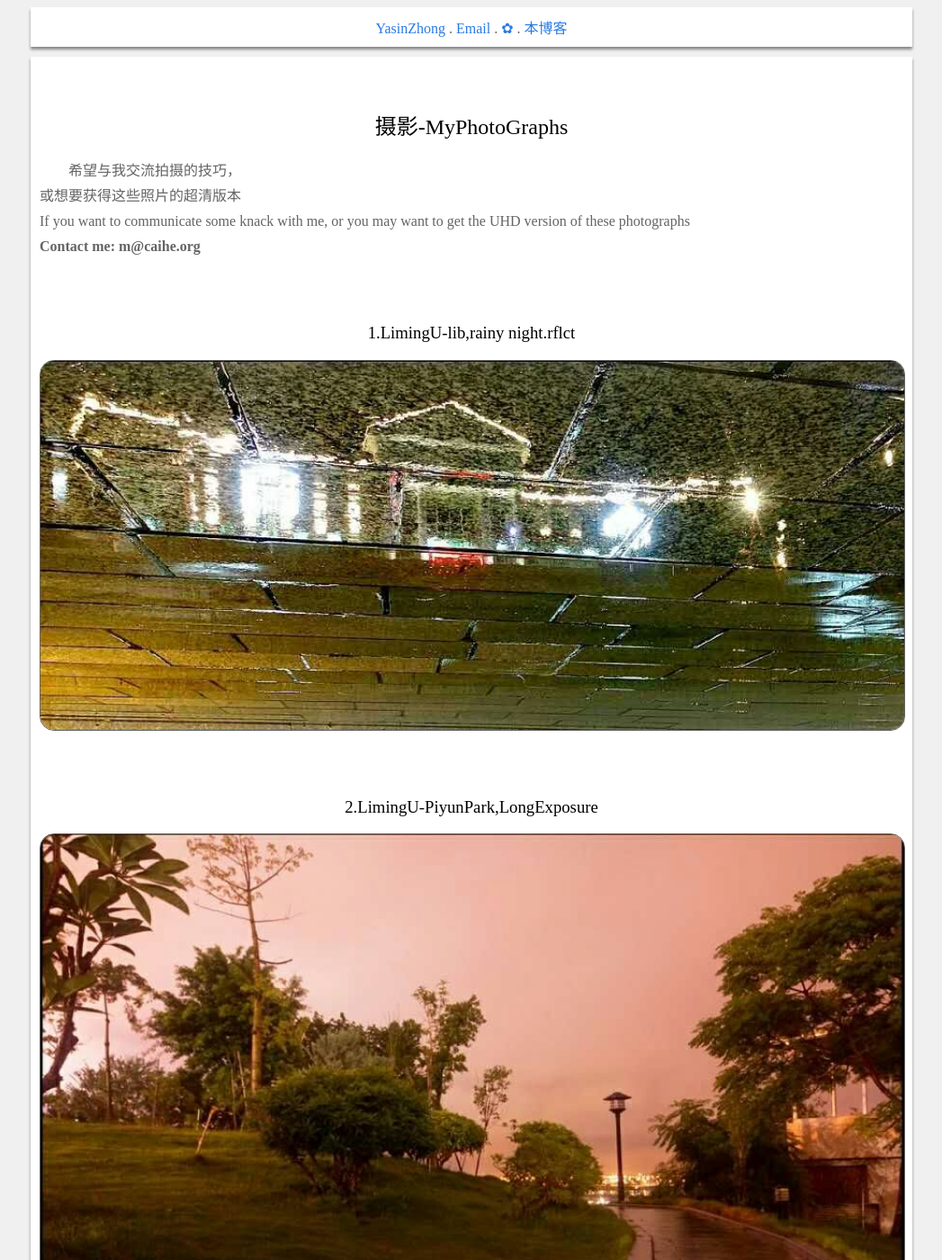
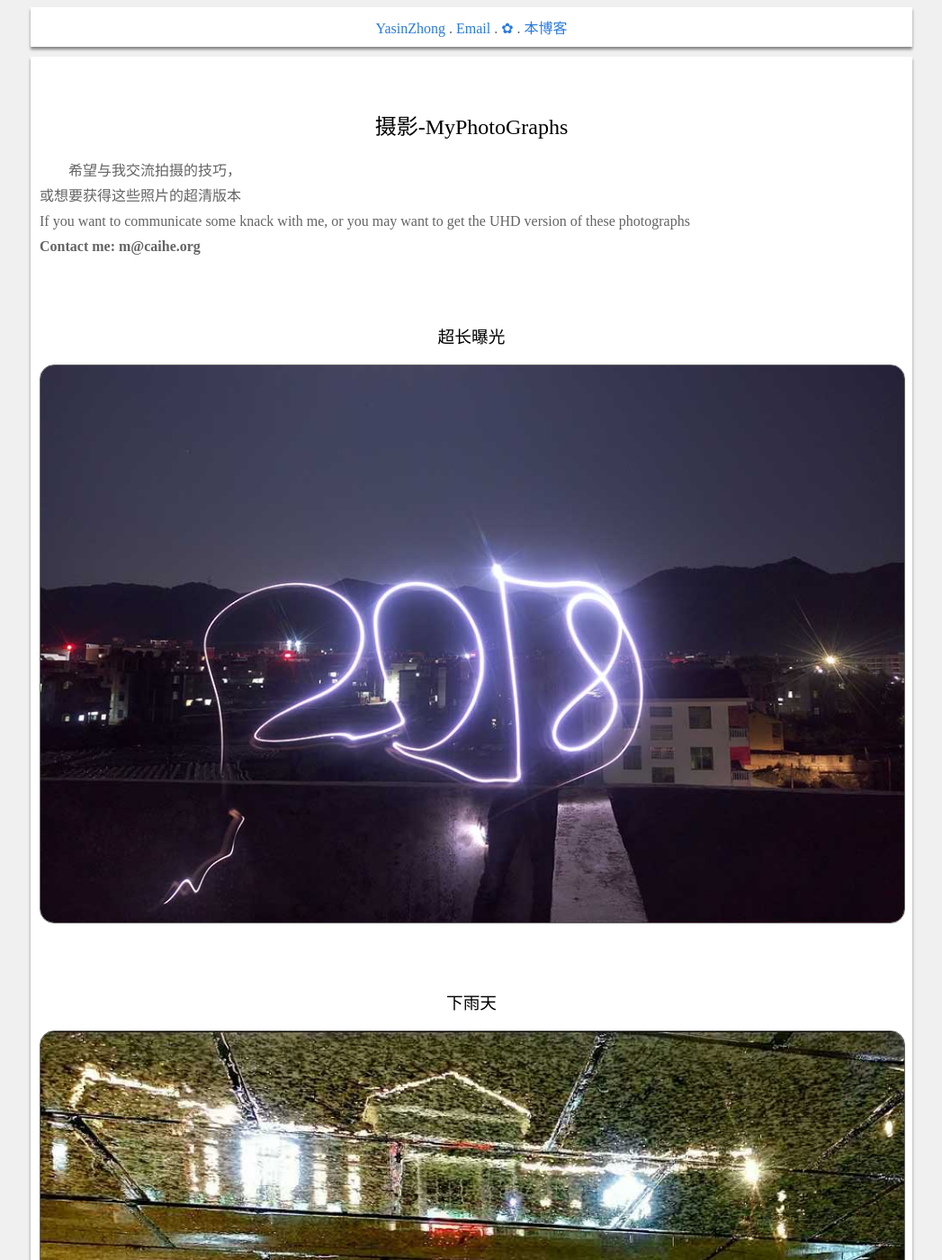
Before and after one commit to YasinZhong/yasinzhong.github.io, a Jekyll site: the page built from post1/Photograph.html, in a window 1280 px wide and 1400 px high. Shown: the whole window at 90% size, without its empty margins (116-1163 px from the left). Built offline with Jekyll 4.4.1, drawn with Linux system fonts in a browser that asks for light colours; comment, search, counter and statistics services are not loaded.

Commit message:
2018/04/27

```diff
--- a/post1/Photograph.html
+++ b/post1/Photograph.html
@@ -15,11 +15,16 @@ title: 摄影-MyPhotoGraphs
 
 	<p>
 
-		<h3>1.LimingU-lib,rainy night.rflct</h3>
+
+		<h3>超长曝光</h3>
+	    <img src="/img/photographs/lte.jpg	" width="100%" alt="" />
+	  <br/><br/>
+
+		<h3>下雨天</h3>
 	    <img src="/img/photographs/LMU-lib.jpg" width="100%" alt="" />
 	  <br/><br/>
 
-		<h3>2.LimingU-PiyunPark,LongExposure</h3>
+		<h3>披云园夜景一瞥</h3>
 	    <img src="/img/photographs/night.jpg" width="100%" alt="" />
 	  <br/><br/>
 
```
Also changed, not shown: img/photographs/lte.jpg (added).
